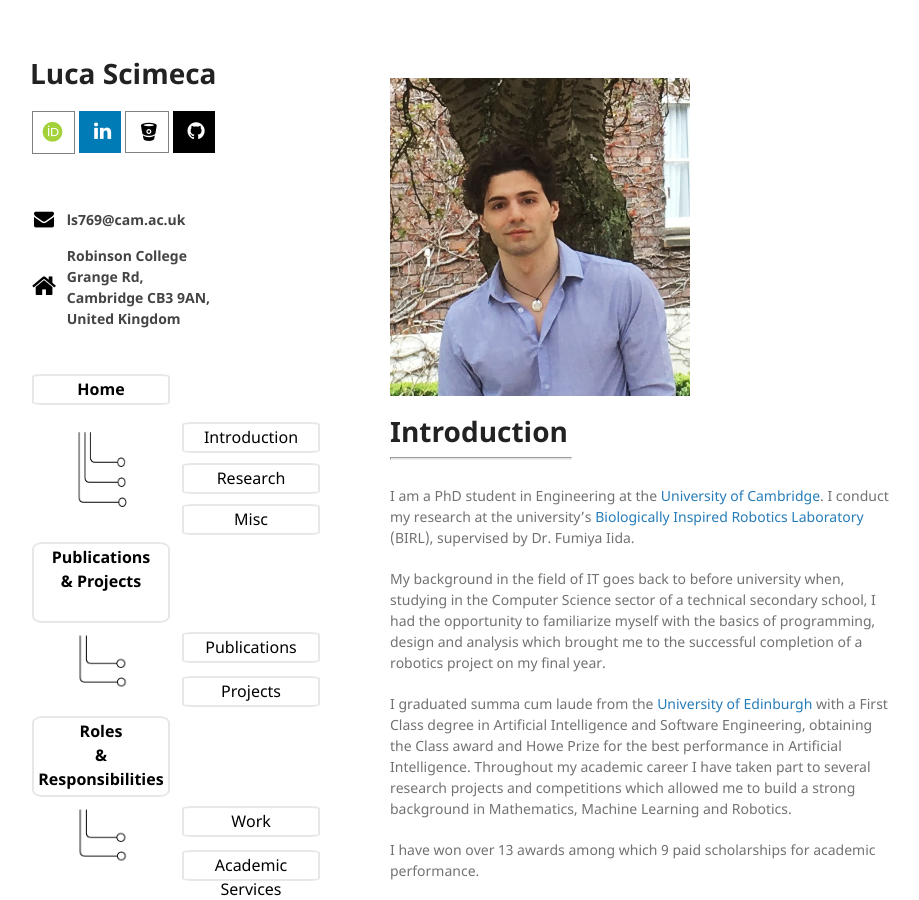
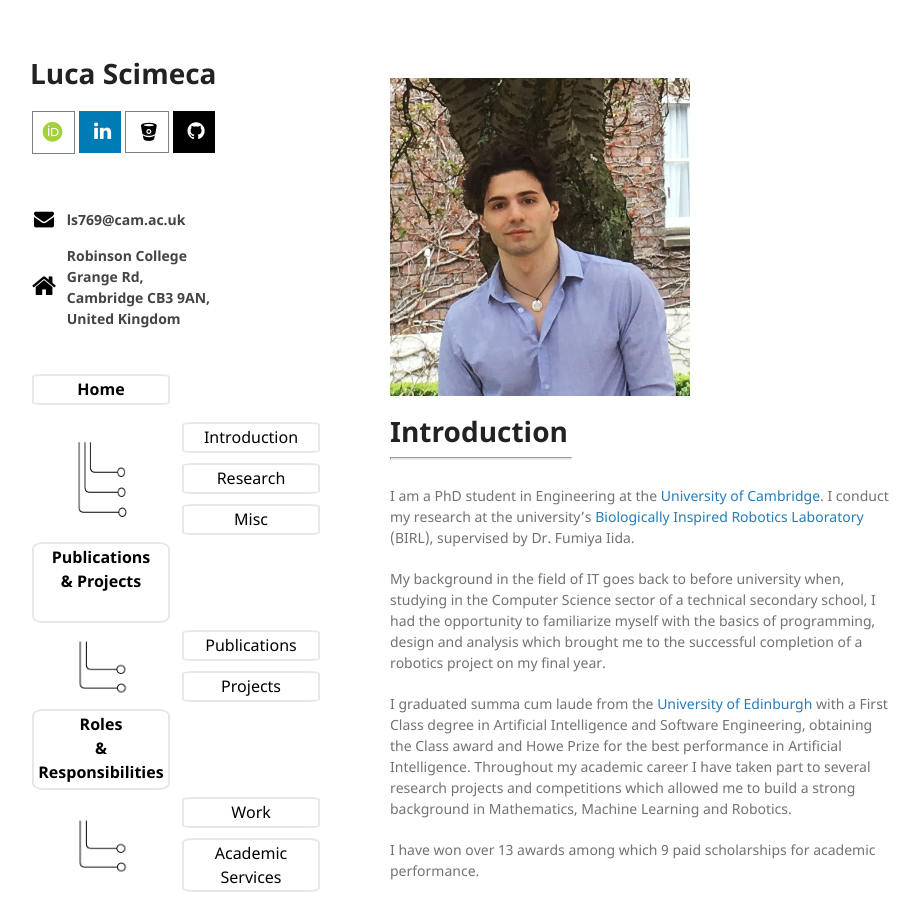
Before and after one commit to lucascimeca/lucascimeca.github.io, a Jekyll site: the page built from index.md, in a window 1280 px wide and 900 px high. Shown: the whole window, without its empty margins (180-1099 px from the left). Built offline with Jekyll 4.4.1, drawn with Linux system fonts in a browser that asks for light colours; nearby versions of some CDN libraries; some web fonts are replaced; the repository's description, which GitHub fills in, is left out.

Commit message:
Update default.html

```diff
--- a/_layouts/default.html
+++ b/_layouts/default.html
@@ -73,9 +73,8 @@
           </tr>
           <td></td>
           <tr>
-            <th rowspan="3" style="text-align: center"><p style="padding-top: 0px; align: center">
+            <th rowspan="3" style="text-align: center">
                 <img src="../docs/three_links.png" align="center" height="90" width="60">
-              </p>
             </th>
             <td><a href="https://lucascimeca.github.io/#-intro_img" class="button-hover" style="vertical-align:middle">Introduction</a> </td></tr>
           <tr><td><a href="https://lucascimeca.github.io/#-research" class="button-hover" style="vertical-align:middle">Research</a> </td></tr>
@@ -85,9 +84,8 @@
             <td></td>
           </tr>
           <tr>
-            <th rowspan="2" style="text-align: center"><p style="padding-top: 0px; align: center">
-                <img src="../docs/two_links.png" align="center" height="65" width="60">
-              </p></th>
+            <th rowspan="2" style="text-align: center">
+                <img src="../docs/two_links.png" align="center" height="65" width="60"></th>
             <td><a href="https://lucascimeca.github.io/publications#-publications---" class="button-hover" style="vertical-align:middle">Publications </a> </td></tr>
           <tr><td><a href="https://lucascimeca.github.io/publications#-projects" class="button-hover" style="vertical-align:middle">Projects</a> </td></tr>
           <tr>
@@ -95,11 +93,10 @@
             <td></td>
           </tr>
           <tr>
-            <th rowspan="2" style="text-align: center"><p style="padding-top: 0px; align: center">
-                <img src="../docs/two_links.png" align="center" height="65" width="60">
-              </p></th>
+            <th rowspan="2" style="text-align: center">
+                <img src="../docs/two_links.png" align="center" height="65" width="60"></th>
             <td><a href="https://lucascimeca.github.io/responsibilities#-work" class="button-hover" style="vertical-align:middle">Work</a> </td></tr>
-          <tr><td><a href="https://lucascimeca.github.io/responsibilities#-accademic-services" class="button-hover" style="vertical-align:middle">Academic Services</a> </td></tr>
+          <tr><td><a href="https://lucascimeca.github.io/responsibilities#-accademic-services" class="button-hover" style="vertical-align:middle; height:48px">Academic Services</a> </td></tr>
               <!--   <tr><a href="https://lucascimeca.github.io/curriculum-vitae" class="button-hover-large" style="vertical-align:middle">Curriculum Vitae</a></tr>  -->
         </table></br>
 
```
